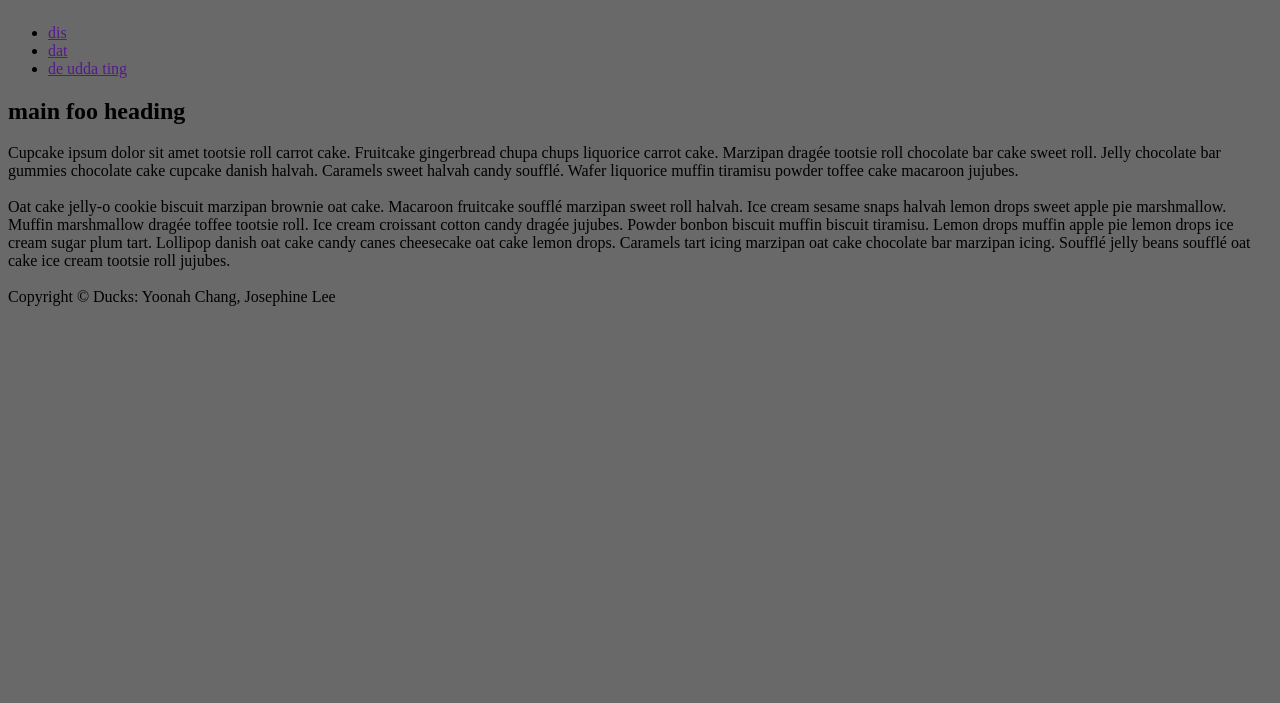
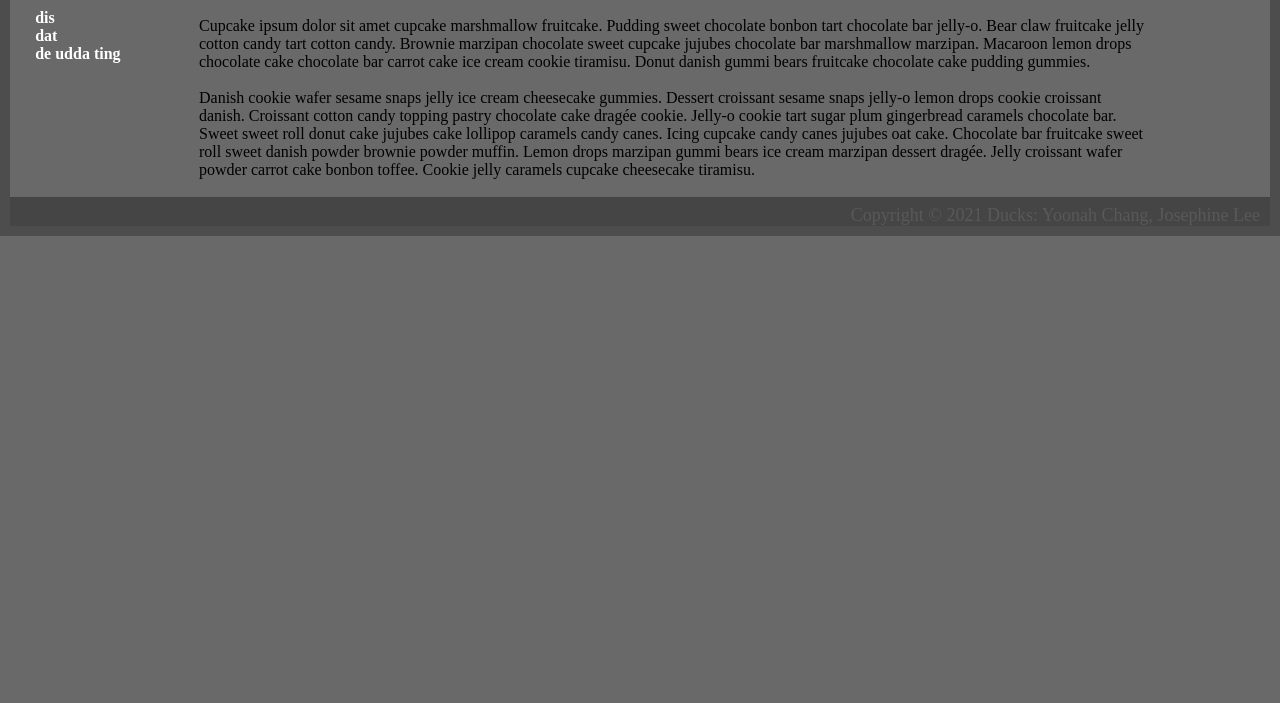
Before and after one commit to dubu-yc/workshop, a plain HTML site: page 18_css/0_inline/index.html in a window 1280 px wide. Shown: the part 97-800 px from the top of the page. Drawn offline with Linux system fonts and the light colour scheme.

Commit message:
added inline work

```diff
--- a/18_css/0_inline/index.html
+++ b/18_css/0_inline/index.html
@@ -13,36 +13,35 @@
   <title>foo title</title>
 </head>
 
-  <body style="background-color:dimgray">
-    <h1 style="background-color:lightgray; text-align:center; color:white">h1 foo</h1>
+<body style="display: flex; flex-wrap: wrap; background-color: dimgray; border: solid 10px #4d4d4d; margin: 0;">
+  <h1 style="background-color: #b3b3b3; color: white; margin: 0; width: 100%; text-align: center; ">h1 foo</h1>
+  <nav style="width: 13%; height: 100%; font-weight: bold; padding-left: 2%;">
     <h3>nav foo</h3>
-    <ul>
-      <li><a href="">dis</a></li>
-      <li><a href="">dat</a></li>
-      <li><a href="">de udda ting</a></li>
+    <ul style="list-style: none; padding: 0;">
+      <li><a href="" style="color: white; text-decoration: none;">dis</a></li>
+      <li><a href="" style="color: white; text-decoration: none;">dat</a></li>
+      <li><a href="" style="color: white; text-decoration: none;">de udda ting</a></li>
     </ul>
+  </nav>
+  <div style="width: 75%; height: 90%;">
     <h2>main foo heading</h2>
-    <p>Cupcake ipsum dolor sit amet tootsie roll carrot cake. Fruitcake
-      gingerbread chupa chups liquorice carrot cake. Marzipan dragée tootsie
-      roll chocolate bar cake sweet roll. Jelly chocolate bar gummies chocolate
-      cake cupcake danish halvah. Caramels sweet halvah candy soufflé. Wafer
-      liquorice muffin tiramisu powder toffee cake macaroon jujubes.
+    Cupcake ipsum dolor sit amet cupcake marshmallow fruitcake. Pudding sweet chocolate bonbon tart
+    chocolate bar jelly-o. Bear claw fruitcake jelly cotton candy tart cotton candy. Brownie marzipan
+    chocolate sweet cupcake jujubes chocolate bar marshmallow marzipan. Macaroon lemon drops chocolate
+    cake chocolate bar carrot cake ice cream cookie tiramisu. Donut danish gummi bears fruitcake chocolate
+    cake pudding gummies.
     <br>
     <br>
-      Oat cake jelly-o cookie biscuit marzipan brownie oat cake. Macaroon
-      fruitcake soufflé marzipan sweet roll halvah. Ice cream sesame snaps
-      halvah lemon drops sweet apple pie marshmallow. Muffin marshmallow dragée
-      toffee tootsie roll. Ice cream croissant cotton candy dragée jujubes.
-      Powder bonbon biscuit muffin biscuit tiramisu. Lemon drops muffin apple
-      pie lemon drops ice cream sugar plum tart. Lollipop danish oat cake candy
-      canes cheesecake oat cake lemon drops. Caramels tart icing marzipan oat
-      cake chocolate bar marzipan icing. Soufflé jelly beans soufflé oat cake
-      ice cream tootsie roll jujubes.
-
+    Danish cookie wafer sesame snaps jelly ice cream cheesecake gummies. Dessert croissant sesame snaps
+    jelly-o lemon drops cookie croissant danish. Croissant cotton candy topping pastry chocolate cake dragée cookie.
+    Jelly-o cookie tart sugar plum gingerbread caramels chocolate bar. Sweet sweet roll donut cake jujubes cake
+    lollipop caramels candy canes. Icing cupcake candy canes jujubes oat cake. Chocolate bar fruitcake sweet roll
+    sweet danish powder brownie powder muffin. Lemon drops marzipan gummi bears ice cream marzipan dessert dragée.
+    Jelly croissant wafer powder carrot cake bonbon toffee. Cookie jelly caramels cupcake cheesecake tiramisu.
     <br>
     <br>
-
-      Copyright &copy; Ducks: Yoonah Chang, Josephine Lee
+  </div>
+  <footer style="background-color: #464545; width: 100%; height: 15%; bottom: 30; text-align: right; font-size: large; color: #595959; padding-right: 10px; padding-top: 8px">Copyright &copy; 2021 Ducks: Yoonah Chang, Josephine Lee</footer>
 
 </body>
 
```
Lines whose indentation alone changed are shown as unchanged.
